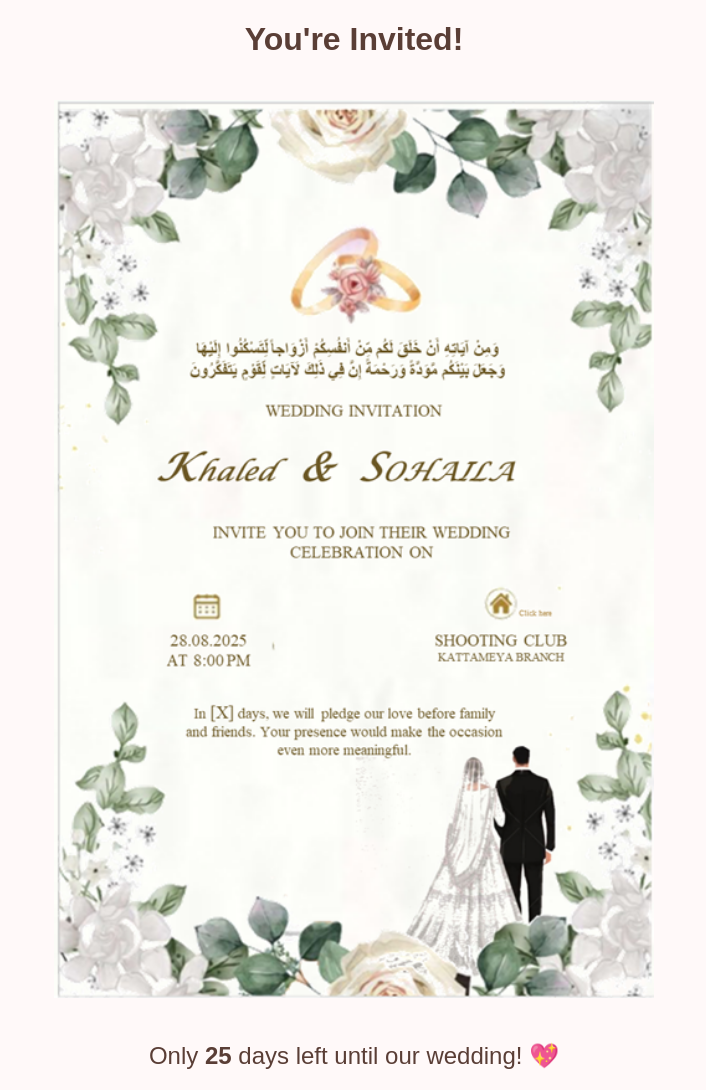
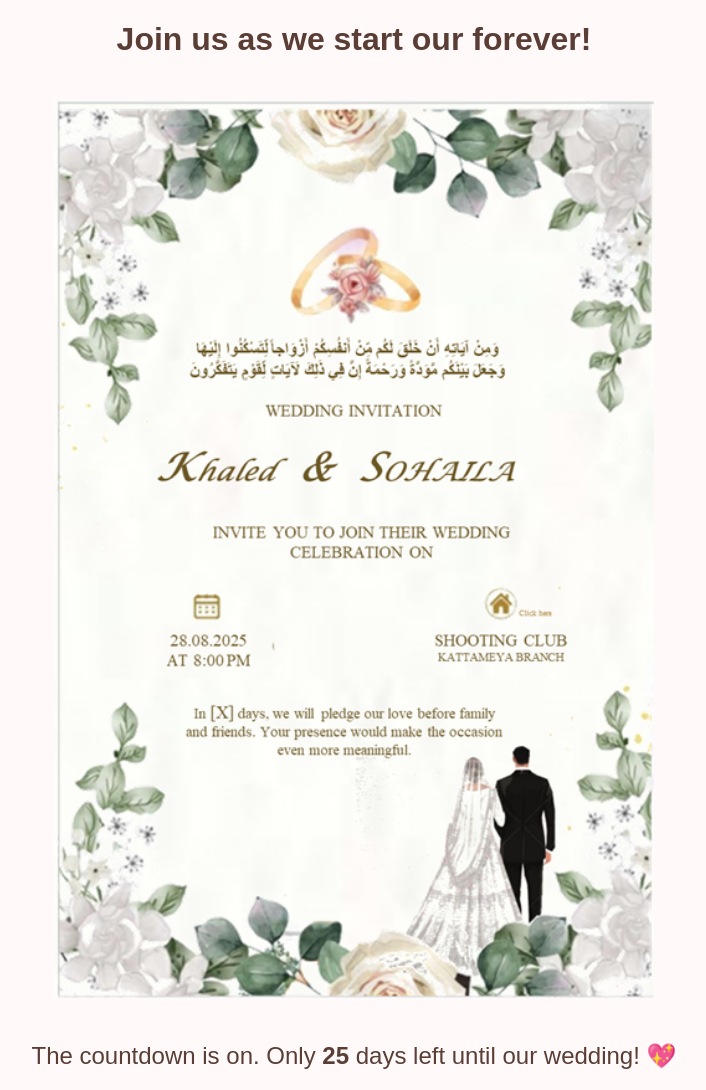
Before and after one commit to KSEG90/Wedding_invitation, a plain HTML site: page index.html in a window 1280 px wide. Shown: the whole page, without its empty margins (286-992 px from the left). Drawn offline with Linux system fonts and the light colour scheme.

Commit message:
Update index.html

```diff
--- a/index.html
+++ b/index.html
@@ -21,7 +21,7 @@
   </style>
 </head>
 <body>
-  <h1>You're Invited!</h1>
+  <h1>Join us as we start our forever!</h1>
   <img class="invite-img" src="Wedding invitation.png" alt="Wedding invitation">
   <div class="countdown" id="countdown"></div>
 
@@ -35,7 +35,7 @@
       const days = Math.floor(diff / (1000 * 60 * 60 * 24));
 
       document.getElementById("countdown").innerHTML =
-        `Only <strong>${days}</strong> days left until our wedding! 💖`;
+        `The countdown is on. Only <strong>${days}</strong> days left until our wedding! 💖`;
     }
 
     updateCountdown(); // Run once immediately
```
